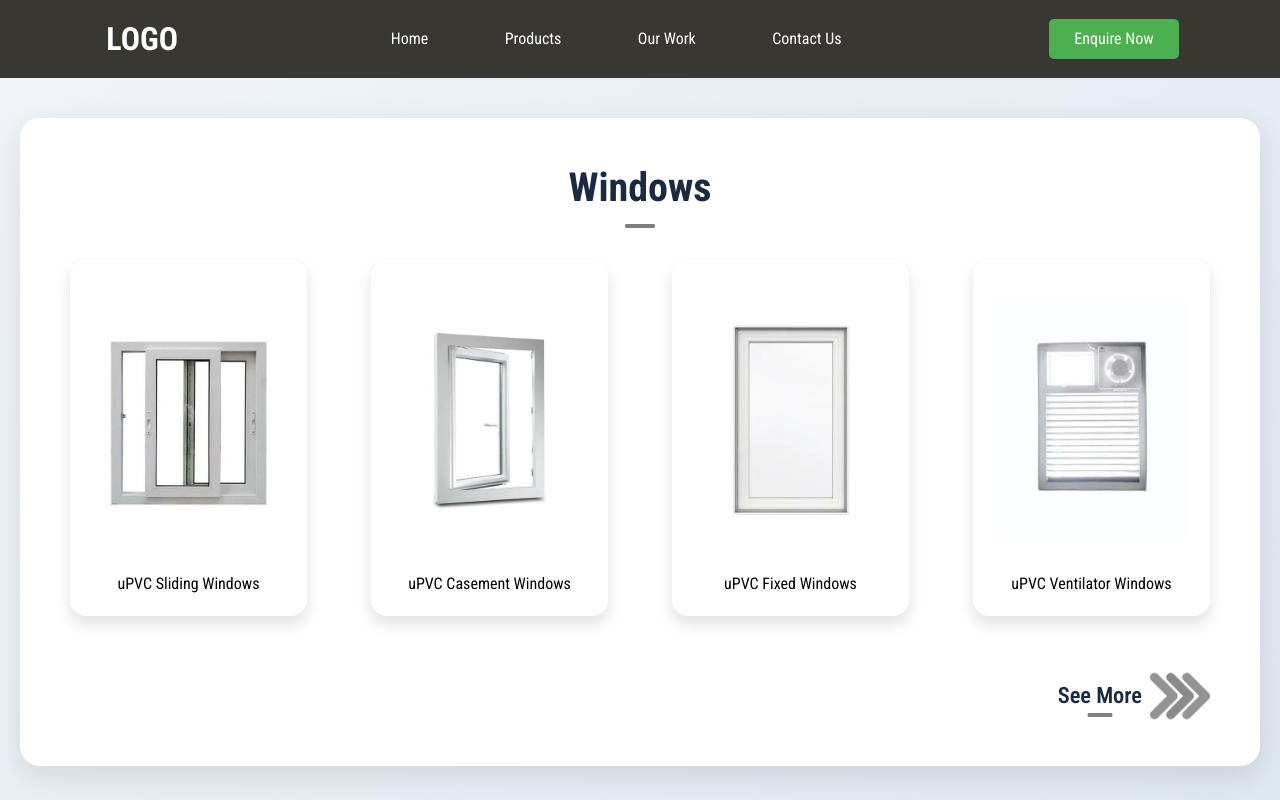
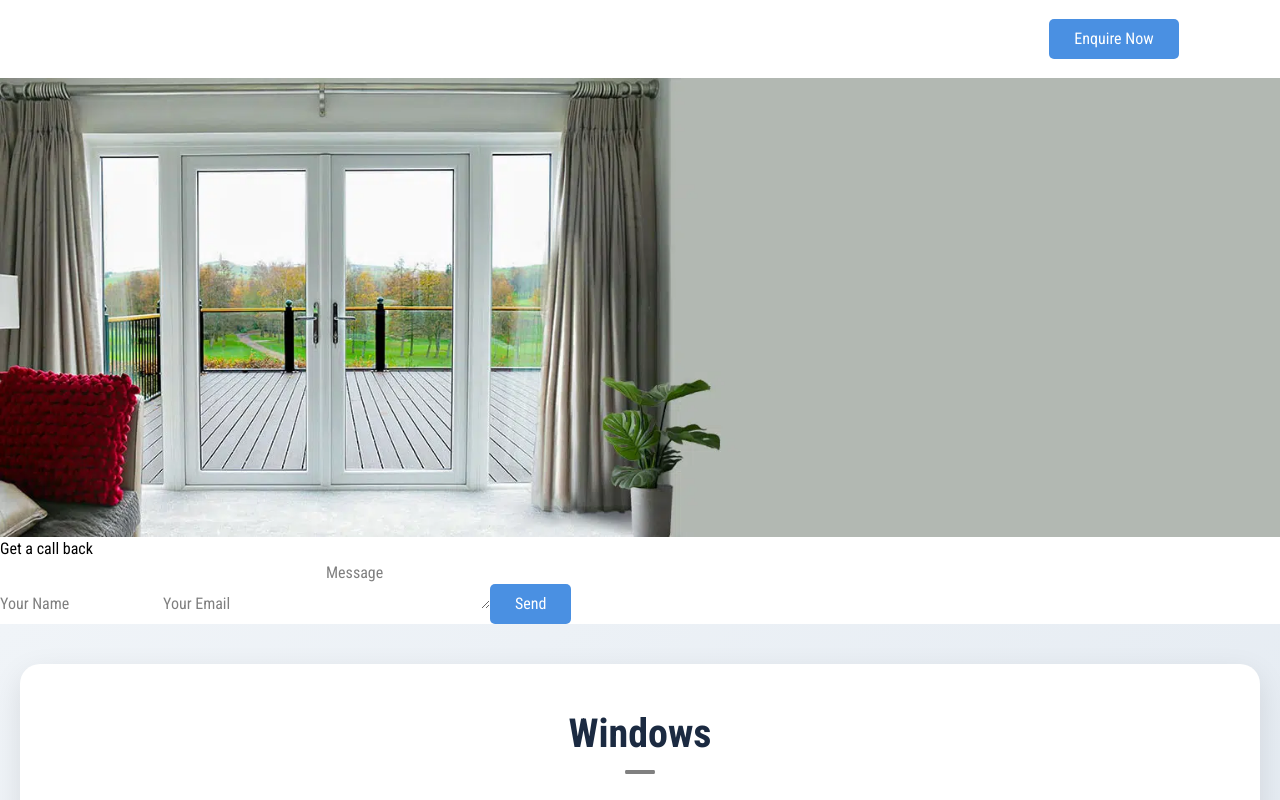
Before and after one commit to Team-Immature/upvc, a React (Vite) app in the folder frontend/: page / in a window 1280 px wide. Shown: the top 800 px of the page. Built offline with nearby package versions, Linux system fonts and the light colour scheme.

Commit message:
added banner and fixed few things

```diff
--- a/frontend/src/App.jsx
+++ b/frontend/src/App.jsx
@@ -6,6 +6,7 @@ import Test from "./components/Test";
 import NavBar from "./components/NavBar/NavBar";
 import ProductSection from "./components/Carousel/ProductSection";
 import Feature from "./components/Feature/Feature";
+import Banner from "./components/Banner";
 
 function App() {
   // const [count, setCount] = useState(0);
@@ -14,9 +15,9 @@ function App() {
     <>
       <div>
         <NavBar />
-        {/* <Test /> */}
-          <ProductSection />
-          <Feature />
+        <Banner />
+        <div className=' w-full md:h-[100px] h-[50px]'> </div>
+        <ProductSection />
       </div>
     </>
   );
--- /dev/null
+++ b/frontend/src/components/Banner.jsx
@@ -0,0 +1,43 @@
+import React from "react";
+import ban from "../assets/banner.webp";
+
+const Banner = () => {
+  return (
+    <div className=''>
+      <div className='relative w-full aspect-[16/9] max-h-[700px] overflow-hidden bg-[#b2b8b2] mb-20'>
+        <img
+          src={ban}
+          className='absolute inset-0 w-full h-full object-cover object-left'
+        />
+        {/* Form or any content */}
+        <div className='absolute inset-0 z-1 hover:bg-black/20 transition-all duration-300 w-full h-auto'></div>
+        <div className='absolute   hidden lg:block top-25 z-5 right-15 xl:mr-20   items-center justify-center xl:mt-10 opacity-0'>
+          <form className='bg-white p-6 rounded-lg shadow-lg w-[90%] max-w-md'>
+            <h2 className='text-xl font-semibold mb-4 text-center'>
+              Get a call back
+            </h2>
+            <input
+              type='text'
+              placeholder='Your Name'
+              className='w-full p-2 mb-3 border rounded'
+            />
+            <input
+              type='email'
+              placeholder='Your Email'
+              className='w-full p-2 mb-3 border rounded'
+            />
+            <textarea
+              placeholder='Message'
+              className='w-full p-2 mb-3 border rounded row-span-5'
+            />
+            <button className='w-full bg-gray-700 text-white p-2 rounded hover:bg-gray-800 '>
+              Send
+            </button>
+          </form>
+        </div>
+      </div>
+    </div>
+  );
+};
+
+export default Banner;
--- a/frontend/src/components/Carousel/DoorSection.jsx
+++ b/frontend/src/components/Carousel/DoorSection.jsx
@@ -2,35 +2,34 @@ import React from "react";
 
 import ProductCard from "./ProductCard";
 //img
-import slidingDoor from '../../assets/slidingDoor.webp';
-import frenchDoor from '../../assets/frenchDoor.webp';
-import slidefoldD from '../../assets/slidefoldD.webp';
-import casementD from '../../assets/casementD.jpg';
+import slidingDoor from "../../assets/slidingDoor.webp";
+import frenchDoor from "../../assets/frenchDoor.webp";
+import slidefoldD from "../../assets/slidefoldD.webp";
+import casementD from "../../assets/casementD.jpg";
 
 //img_end
 
-import arrow from '../../assets/arro.png';
+import arrow from "../../assets/arro.png";
 
-const DoorSection = () =>{
-    return(
-        <div className="productSection">
-            <h2 className="product_heading">Doors</h2>
-            <div className="product_images">
-                <ProductCard value="uPVC Sliding Door" img={slidingDoor}/>
-                <ProductCard value="uPVC French Door" img={frenchDoor}/>
-                <ProductCard value="uPVC Slide & Fold Door" img={slidefoldD}/>
-                <ProductCard value="uPVC Casement Door" img={casementD}/>
+const DoorSection = () => {
+  return (
+    <div className='productSection'>
+      <h2 className='product_heading'>Doors</h2>
+      <div className='product_images'>
+        <ProductCard value='uPVC Sliding Door' img={slidingDoor} />
+        <ProductCard value='uPVC French Door' img={frenchDoor} />
+        <ProductCard value='uPVC Slide & Fold Door' img={slidefoldD} />
+        <ProductCard value='uPVC Casement Door' img={casementD} />
+      </div>
 
-            </div>
-
-            <div className="arrow">
-                <h2 className="arrowHeading">See More</h2>
-                <button className="see_more"><img className="aimg" src={arrow} alt="" /></button>
-            </div>
-
-
-        </div>
-    )
-}
+      <div className='arrow'>
+        <h2 className='arrowHeading'>See More</h2>
+        <button className='see_more bg-none'>
+          <img className='aimg' src={arrow} alt='' />
+        </button>
+      </div>
+    </div>
+  );
+};
 
 export default DoorSection;
--- a/frontend/src/components/Carousel/ProductSection.jsx
+++ b/frontend/src/components/Carousel/ProductSection.jsx
@@ -1,14 +1,16 @@
 import React from "react";
 import WindowSection from "./WindowSection";
 import DoorSection from "./DoorSection";
+import Feature from "../Feature/Feature";
 
-const ProductSection = () =>{
-    return(
-        <div className="productSec">
-            <WindowSection />
-            <DoorSection />
-        </div>
-    )
-}
+const ProductSection = () => {
+  return (
+    <div className='productSec max-w-7xl mx-auto my-20 p-10'>
+      <WindowSection />
+      <DoorSection />
+      <Feature />
+    </div>
+  );
+};
 
 export default ProductSection;
--- a/frontend/src/components/Carousel/styling.css
+++ b/frontend/src/components/Carousel/styling.css
@@ -1,5 +1,3 @@
-
-
 /* ==== PRODUCT SECTION CONTAINER ==== */
 .productSec {
   display: flex;
@@ -15,7 +13,7 @@
 .productSection {
   background: #ffffff;
   border-radius: 20px;
-  box-shadow: 0 10px 30px rgba(0,0,0,0.1);
+  box-shadow: 0 10px 30px rgba(0, 0, 0, 0.1);
   padding: 30px;
   display: flex;
   flex-direction: row;
@@ -38,7 +36,7 @@
   align-items: center;
   background-color: #ffffff;
   border-radius: 16px;
-  box-shadow: 0 8px 16px rgba(0,0,0,0.12);
+  box-shadow: 0 8px 16px rgba(0, 0, 0, 0.12);
   padding: 20px;
   width: 100%;
 
@@ -49,7 +47,7 @@
   cursor: pointer;
 }
 .productcard:hover {
-  box-shadow: 0 12px 24px rgba(0,0,0,0.2);
+  box-shadow: 0 12px 24px rgba(0, 0, 0, 0.2);
   transform: translateY(-6px);
 }
 
@@ -65,7 +63,6 @@
   transform: scale(1.05);
 }
 
-
 .productcard h3 {
   font-size: 1rem;
   margin-top: auto;
@@ -77,7 +74,6 @@
   overflow-x: auto;
   gap: 24px;
   padding-bottom: 8px;
-
 }
 
 .product_images::-webkit-scrollbar {
@@ -127,7 +123,6 @@
   transform: scale(1.05);
 }
 
-
 .arrow {
   display: flex;
   align-items: center;
@@ -169,7 +164,7 @@
 /* Expand underline when the entire .arrow is hovered */
 .arrow:hover h2::after {
   transform: translateX(-50%) scaleX(1.9);
-  background-color: #4edf1d;
+  background-color: #4a90e2;
 }
 
 .see_more {
@@ -185,9 +180,6 @@
   width: 60px;
   height: 60px;
 }
-
-
-
 
 /* ==== RESPONSIVE STYLES ==== */
 @media (max-width: 960px) {
--- a/frontend/src/components/NavBar/NavBar.css
+++ b/frontend/src/components/NavBar/NavBar.css
@@ -3,7 +3,7 @@
   display: flex;
   justify-content: space-around;
   align-items: center;
-  background-color: rgb(56, 55, 50);
+  /* background-color: rgb(56, 55, 50); */
 }
 
 a {
@@ -13,7 +13,7 @@ a {
   padding: 15px 5px;
 }
 a:hover {
-  color: rgb(196, 188, 188);
+  color: rgb(227, 226, 226);
 }
 
 .header .logo {
@@ -31,7 +31,7 @@ a:hover {
 
 button {
   padding: 8px 25px;
-  background-color: #4caf50;
+  background-color: #4a90e2;
   color: white;
   border: none;
   border-radius: 5px;
@@ -39,5 +39,5 @@ button {
 }
 
 button:hover {
-  background-color: #338536;
+  background-color: #326bad;
 }
--- a/frontend/src/components/NavBar/NavBar.jsx
+++ b/frontend/src/components/NavBar/NavBar.jsx
@@ -3,7 +3,7 @@ import "./NavBar.css";
 
 const NavBar = () => {
   return (
-    <header className='header'>
+    <header className='header sticky top-0 z-50 bg-gradient-to-r from-gray-700 via-gray-600 to-gray-800'>
       <a className='logo ' href='/'>
         Logo
       </a>
@@ -13,7 +13,9 @@ const NavBar = () => {
         <a href='/services'>Our Work</a>
         <a href='/contact'>Contact Us</a>
       </nav>
-      <button>Enquire Now</button>
+      <button className='hover:scale-105 active:scale-95 transition-all duration-200'>
+        Enquire Now
+      </button>
     </header>
   );
 };
```
Also changed, not shown: frontend/src/components/AboutContactPage/AboutContact.jsx (added, +50 -0 lines), frontend/src/components/AboutContactPage/AddressDetailsLayout.jsx (added, +17 -0 lines), frontend/src/components/Feature/Feature.jsx (+30 -31 lines), frontend/src/assets/banner.png (added), frontend/src/assets/banner.webp (added). Lines whose indentation alone changed are shown as unchanged.
